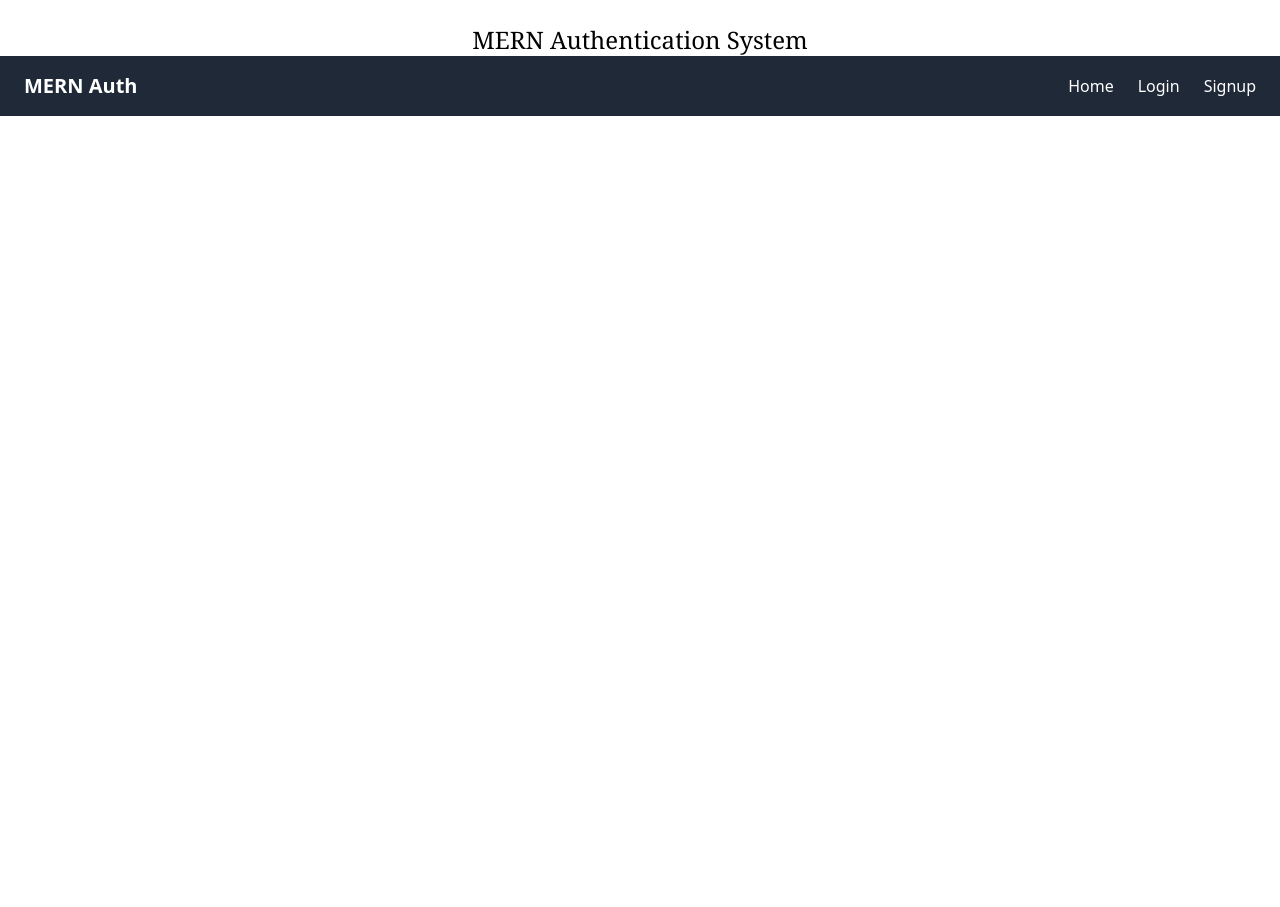
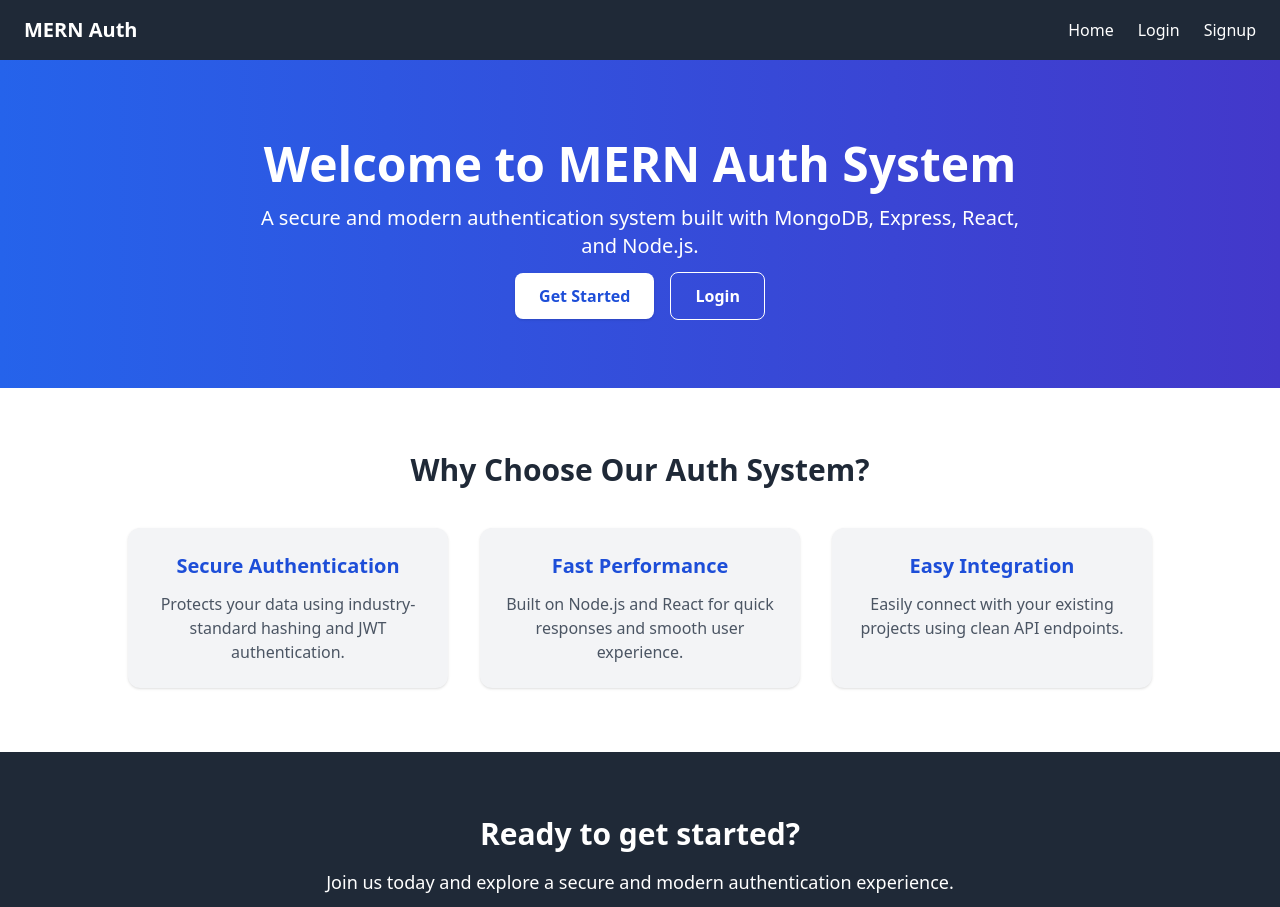
Before and after one commit to m-waqas01/Authentication-System-Frontend, a React (Create React App) app: page / in a window 1280 px wide. Shown: the top 907 px of the page. Before the commit the page ends 800 px from the top, so only its background shows below. Built offline with nearby package versions, Linux system fonts and the light colour scheme.

Commit message:
improvements updated

```diff
--- a/src/App.js
+++ b/src/App.js
@@ -5,14 +5,15 @@ import Login from "./auth/Login.js";
 import Dashboard from "./Dashboard/Dashboard.js";
 import Signup from "./auth/Signup.js";
 import Profile from "./Profile/profile.js";
+import Home from "./Home.js";
 
 function App() {
   return (
     <div className="App">
-      <h1 className="text-2xl font-serif mt-6">MERN Authentication System</h1>
       <Router>
         <Navbar />
         <Routes>
+          <Route path="/" element={<Home />} />
           <Route path="/login" element={<Login />} />
           <Route path="/signup" element={<Signup />} />
           <Route path="/dashboard" element={<Dashboard />} />
--- /dev/null
+++ b/src/Home.js
@@ -0,0 +1,93 @@
+import React from "react";
+import { Link } from "react-router-dom";
+
+const Home = () => {
+  return (
+    <div className="bg-gray-50 min-h-screen flex flex-col">
+      {/* Hero Section */}
+      <section className="bg-gradient-to-r from-blue-600 to-indigo-700 text-white py-20 px-6 text-center">
+        <div className="max-w-3xl mx-auto">
+          <h1 className="text-4xl md:text-5xl font-extrabold mb-4">
+            Welcome to MERN Auth System
+          </h1>
+          <p className="text-lg md:text-xl mb-6">
+            A secure and modern authentication system built with MongoDB,
+            Express, React, and Node.js.
+          </p>
+          <div className="space-x-4">
+            <Link
+              to="/signup"
+              className="bg-white text-blue-700 font-semibold px-6 py-3 rounded-lg shadow hover:bg-gray-100 transition"
+            >
+              Get Started
+            </Link>
+            <Link
+              to="/login"
+              className="bg-transparent border border-white font-semibold px-6 py-3 rounded-lg hover:bg-white hover:text-blue-700 transition"
+            >
+              Login
+            </Link>
+          </div>
+        </div>
+      </section>
+
+      {/* Features Section */}
+      <section className="py-16 px-6 bg-white">
+        <div className="max-w-5xl mx-auto text-center">
+          <h2 className="text-3xl font-bold text-gray-800 mb-10">
+            Why Choose Our Auth System?
+          </h2>
+
+          <div className="grid md:grid-cols-3 gap-8">
+            <div className="bg-gray-100 p-6 rounded-xl shadow hover:shadow-lg transition">
+              <h3 className="text-xl font-semibold mb-3 text-blue-700">
+                Secure Authentication
+              </h3>
+              <p className="text-gray-600">
+                Protects your data using industry-standard hashing and JWT
+                authentication.
+              </p>
+            </div>
+
+            <div className="bg-gray-100 p-6 rounded-xl shadow hover:shadow-lg transition">
+              <h3 className="text-xl font-semibold mb-3 text-blue-700">
+                Fast Performance
+              </h3>
+              <p className="text-gray-600">
+                Built on Node.js and React for quick responses and smooth user
+                experience.
+              </p>
+            </div>
+
+            <div className="bg-gray-100 p-6 rounded-xl shadow hover:shadow-lg transition">
+              <h3 className="text-xl font-semibold mb-3 text-blue-700">
+                Easy Integration
+              </h3>
+              <p className="text-gray-600">
+                Easily connect with your existing projects using clean API
+                endpoints.
+              </p>
+            </div>
+          </div>
+        </div>
+      </section>
+
+      {/* Call to Action */}
+      <section className="py-16 bg-gray-800 text-white text-center">
+        <h2 className="text-3xl font-bold mb-4">Ready to get started?</h2>
+        <p className="text-lg mb-6">
+          Join us today and explore a secure and modern authentication
+          experience.
+        </p>
+        <Link
+          to="/signup"
+          className="bg-blue-500 px-6 py-3 rounded-lg font-semibold hover:bg-blue-600 transition"
+        >
+          Create Account
+        </Link>
+      </section>
+    </div>
+  );
+};
+
+export default Home;
```
